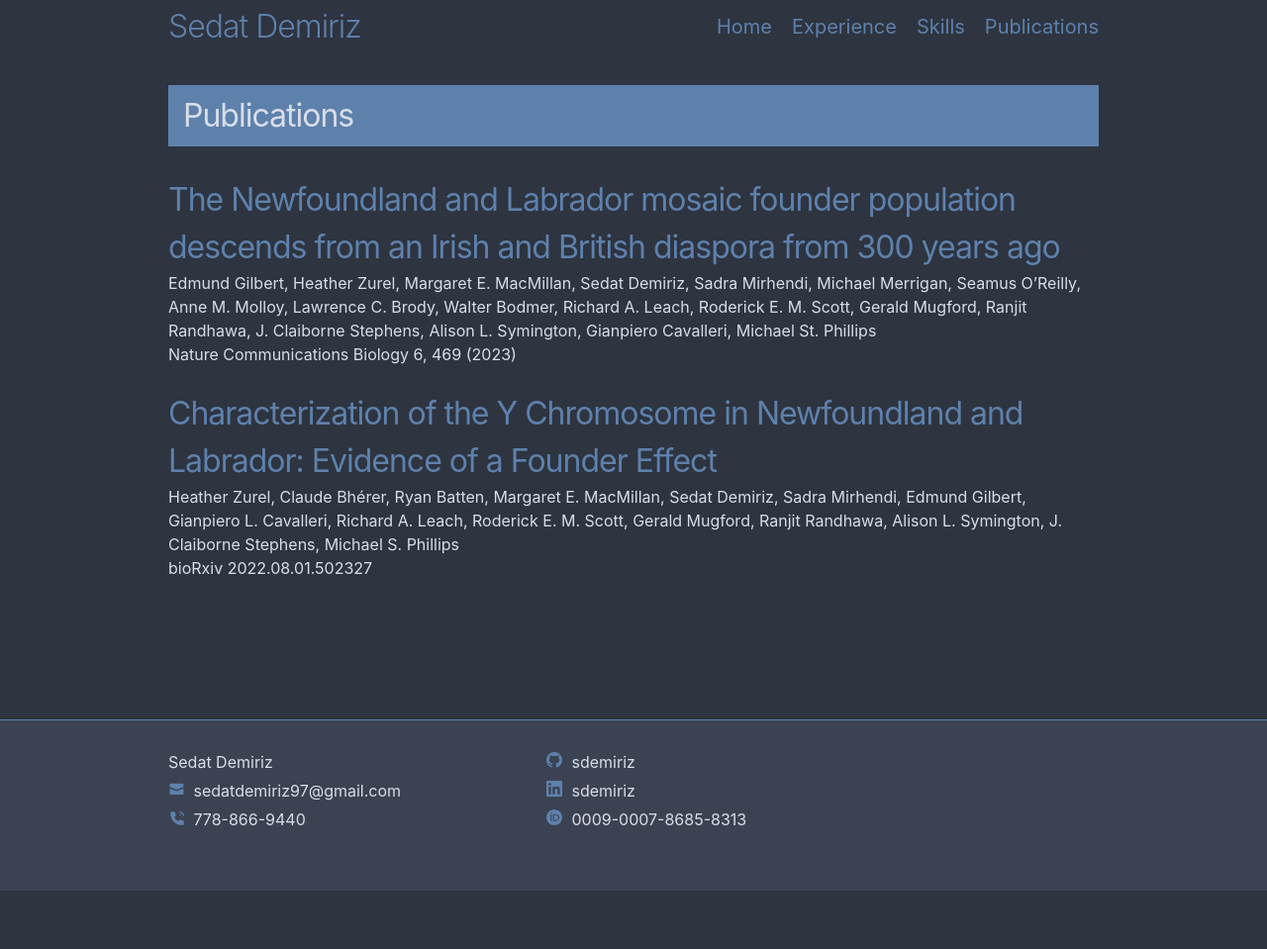
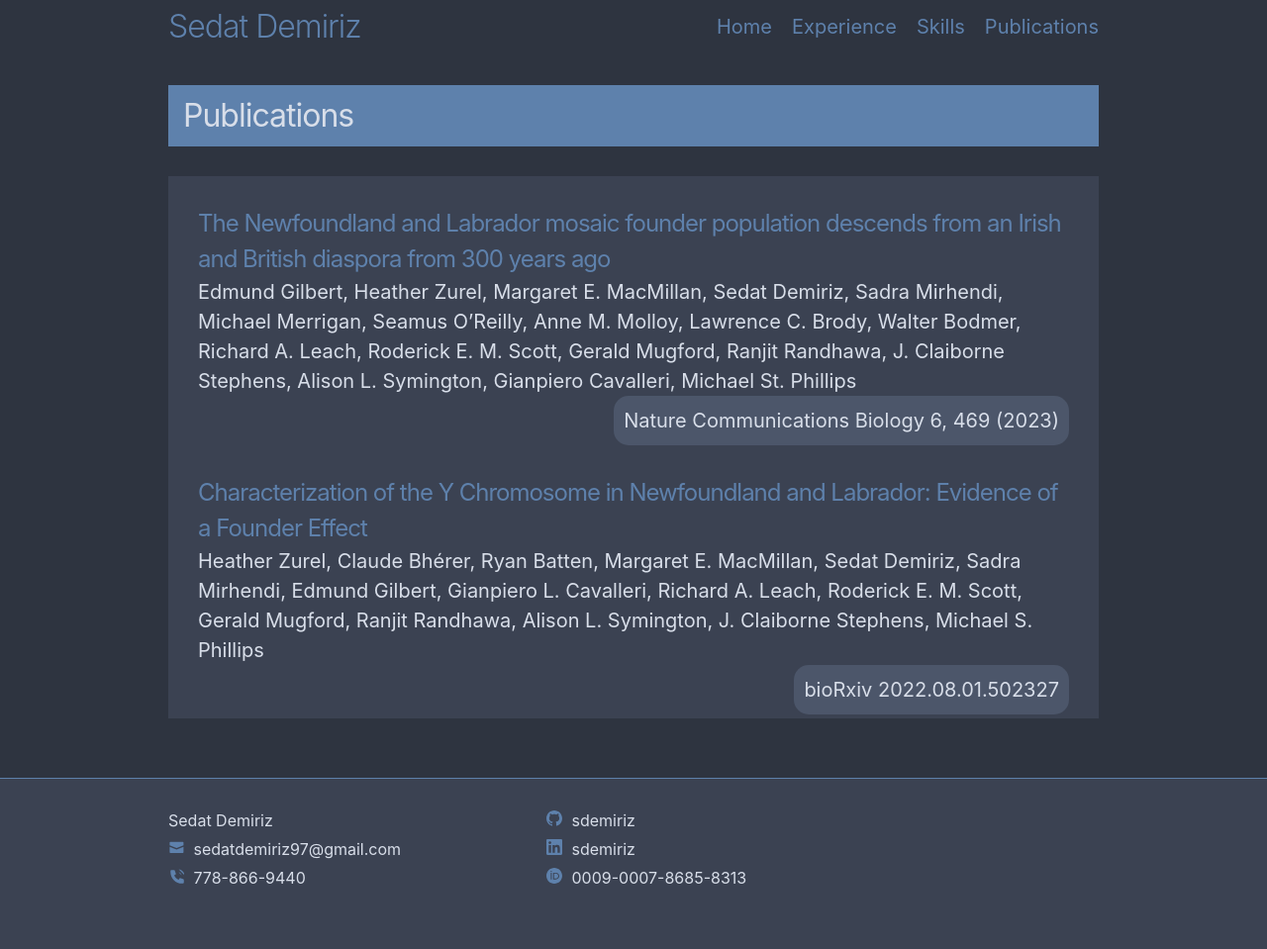
Before and after one commit to sdemiriz/sdemiriz.github.io, a Jekyll site: the page built from 04_publications.html, in a window 1280 px wide. Shown: the whole page at 99% size. Built offline with Jekyll 4.4.1, drawn with Linux system fonts in a browser that asks for light colours; before the commit the page ends 900 px from its top, so only the background shows below that.

Commit message:
fix: style publications page

```diff
--- a/04_publications.html
+++ b/04_publications.html
@@ -5,6 +5,7 @@ permalink: /publications/
 ---
 
 <!doctype html>
+<div class="publications-wrapper">
   {% for pub in site.data.publications %}
   <div class="publication">
     <div class="title">{{ pub.title }}</div>
@@ -13,3 +14,4 @@ permalink: /publications/
   </div>
   <br />
   {% endfor %}
+</div>
--- a/_sass/minima/_layout.scss
+++ b/_sass/minima/_layout.scss
@@ -256,6 +256,13 @@ footer-col-2 {
   color: $text-color;
 }
 
+.home-logo {
+  width: $spacing-unit * 8;
+  display: block;
+  margin-left: auto;
+  margin-right: auto;
+}
+
 .experience-wrapper {
   background: $wrapper-color;
   padding: $spacing-unit;
@@ -336,3 +343,26 @@ footer-col-2 {
   margin-left: $spacing-unit / 3;
   margin-right: $spacing-unit / 3;
 }
+
+.publications-wrapper {
+  background: $wrapper-color;
+  padding: $spacing-unit;
+}
+
+.title {
+  @include relative-font-size(1.5);
+}
+
+.authors {
+  @include relative-font-size(1.25);
+}
+
+.link {
+  @include relative-font-size(1.25);
+  background: #4c566a;
+  float: right;
+  padding: $spacing-unit / 3;
+  border-radius: $spacing-unit / 2;
+  margin-bottom: $spacing-unit;
+  margin-left: $spacing-unit * 12;
+}
```
Lines whose indentation alone changed are shown as unchanged.
